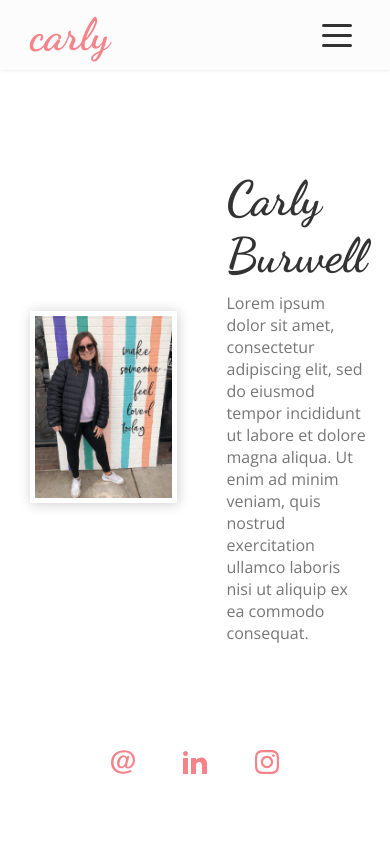
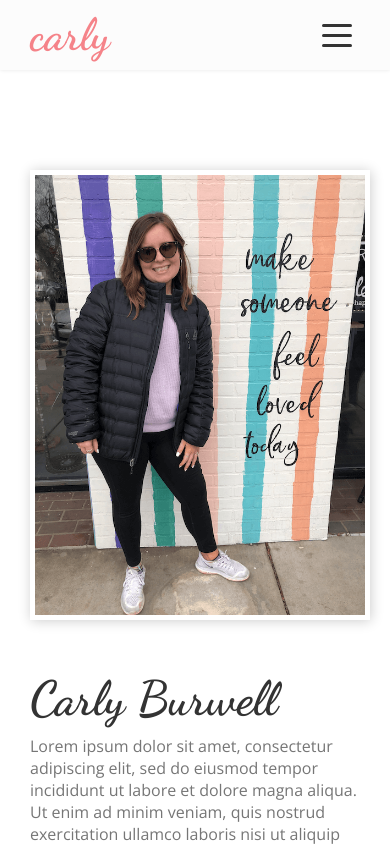
Before and after one commit to s-fletcher/carly-blog, a React (Create React App) app: page / in a window 390 px wide. Shown: the top 846 px of the page. Built offline with nearby package versions, Linux system fonts and the light colour scheme.

Commit message:
Mobile support

```diff
--- a/src/styles/home.scss
+++ b/src/styles/home.scss
@@ -18,6 +18,7 @@
         box-shadow: 1px 1px 12px rgba(0, 0, 0, 0.2);
         line-height: 0;
         padding: 5px;
+        width: 35vw;
 
         img {
           max-width: 300px;
@@ -57,4 +58,30 @@
       }
     }
   }
+
+  @media only screen and (max-width: 700px) {
+    .container {
+      .content {
+        align-items: center;
+        display: block;
+        text-align: center;
+
+        .image {
+          display: inline-block;
+          max-width: 350px;
+          width: $content-width;
+
+          img {
+            max-width: 350px;
+            width: $content-width;
+          }
+        }
+
+        .about {
+          margin: calc(#{$content-top-margin} / 2) 0 0;
+          text-align: left;
+        }
+      }
+    }
+  }
 }
--- a/src/views/Home.tsx
+++ b/src/views/Home.tsx
@@ -1,4 +1,3 @@
-import { url } from 'inspector';
 import React from 'react';
 import '../styles/home.scss';
 
@@ -14,6 +13,7 @@ const Home: React.FC = () => (
         </div>
         <div className="about">
           <h1 className="cursive">Carly Burwell</h1>
+          {/* eslint-disable-next-line max-len */}
           <p>Lorem ipsum dolor sit amet, consectetur adipiscing elit, sed do eiusmod tempor incididunt ut labore et dolore magna aliqua. Ut enim ad minim veniam, quis nostrud exercitation ullamco laboris nisi ut aliquip ex ea commodo consequat.</p>
         </div>
       </div>
```
